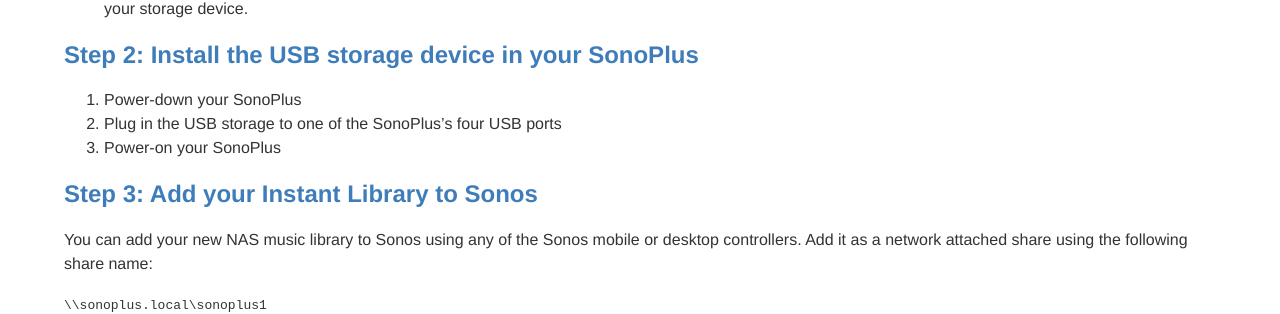
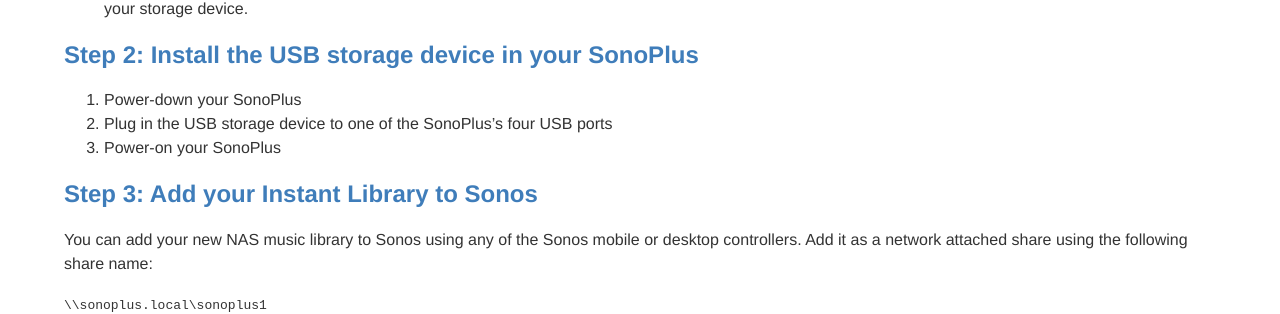
Before and after one commit to avantrec/avantrec.github.io, a Jekyll site: the page built from sonoplus/instantlibrary.md, in a window 1280 px wide. Shown: the part 831-1145 px from the top of the page. Built offline with Jekyll 4.4.1, drawn with Linux system fonts in a browser that asks for light colours.

Commit message:
Minor correction

```diff
--- a/sonoplus/instantlibrary.md
+++ b/sonoplus/instantlibrary.md
@@ -30,7 +30,7 @@
 ## Step 2: Install the USB storage device in your SonoPlus
 
 1. Power-down your SonoPlus
-1. Plug in the USB storage to one of the SonoPlus's four USB ports
+1. Plug in the USB storage device to one of the SonoPlus's four USB ports
 1. Power-on your SonoPlus
 
 ## Step 3: Add your Instant Library to Sonos
```
